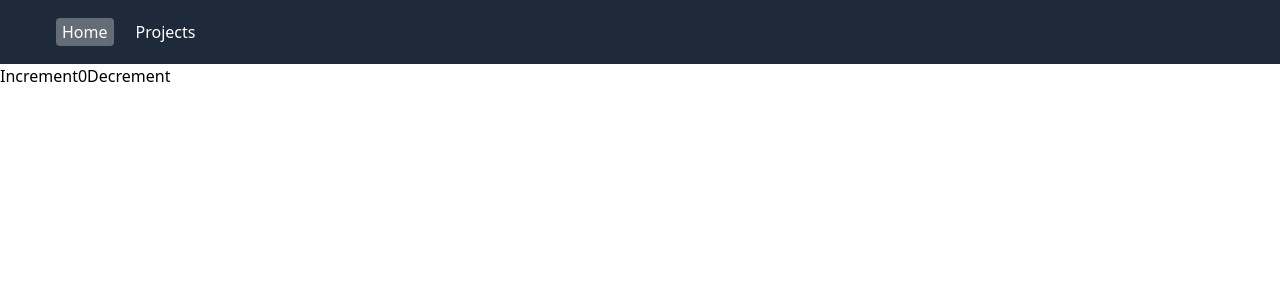
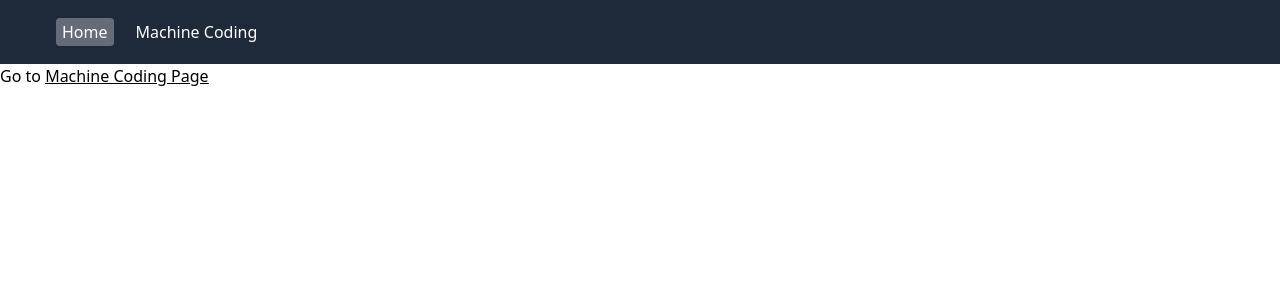
Before and after one commit to Vivek-Vishwakarma/machine-coding, a React (Vite) app: page / in a window 1280 px wide. Shown: the top 300 px of the page. Built offline with nearby package versions, Linux system fonts and the light colour scheme.

Commit message:
refactoring

```diff
--- a/src/machine-coding/Otp.jsx
+++ b/src/machine-coding/Otp.jsx
@@ -1,6 +1,6 @@
 import React, { useEffect, useRef, useState } from "react";
 
-let INPUT = 7;
+let INPUT = 5;
 const Otp = () => {
   const [input, setInput] = useState(new Array(INPUT).fill(""));
   const inputRefs = useRef([]);
--- a/src/navigation/Navbar.jsx
+++ b/src/navigation/Navbar.jsx
@@ -22,7 +22,7 @@
                     isActive ? "active-link" : "nav-link"
                   }
                 >
-                  Projects
+                  Machine Coding
                 </NavLink>
               </div>
             </div>
--- a/src/pages/Home.jsx
+++ b/src/pages/Home.jsx
@@ -1,14 +1,13 @@
-import { useDispatch, useSelector } from "react-redux";
-import { decrement, increment } from "../store/slice/counterSlice";
+import { NavLink } from "react-router-dom";
 const Home = () => {
-  const count = useSelector((state) => state.counter.value);
-  const dispatch = useDispatch();
-
   return (
     <div>
-      <button onClick={() => dispatch(increment())}>Increment</button>
-      <span>{count}</span>
-      <button onClick={() => dispatch(decrement())}>Decrement</button>
+      <p>
+        Go to{" "}
+        <u>
+          <NavLink to="/projects">Machine Coding Page</NavLink>
+        </u>
+      </p>
     </div>
   );
 };
```
Also changed, not shown: 1 other file (tests, documents, lock files or other folders).
